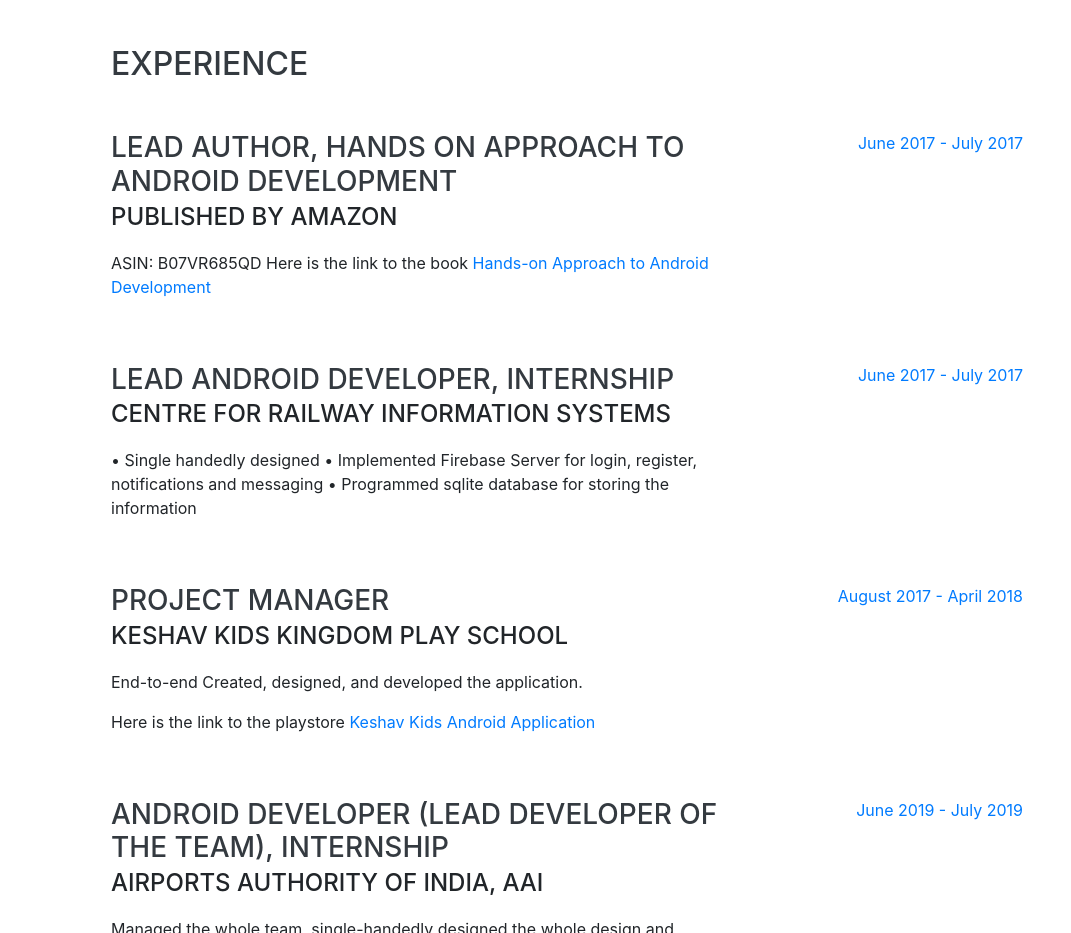
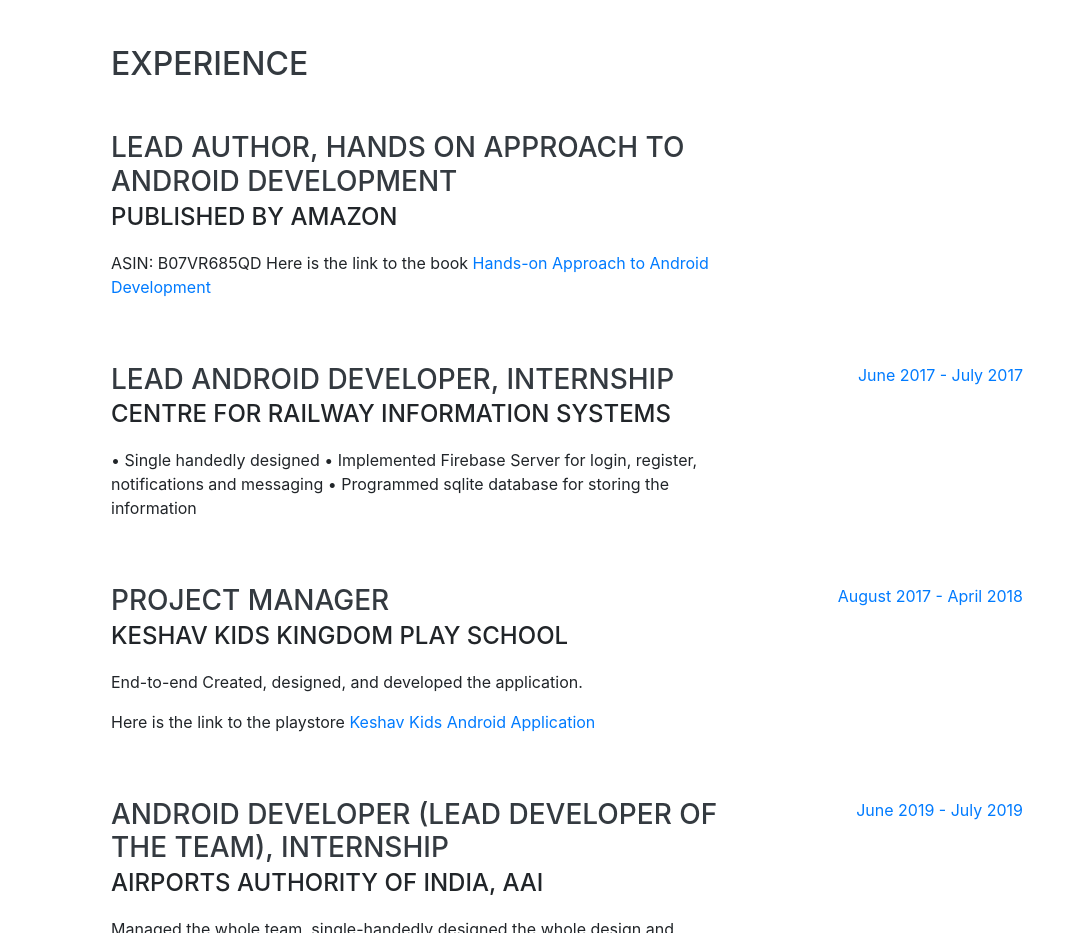
Before and after one commit to garvitchugh98/My-portoflio, a website with bundled scripts: page index.html in a window 1280 px wide. Shown: the part 804-1737 px from the top of the page, without its empty margins (209-1280 px from the left). Built offline with nearby package versions, Linux system fonts and the light colour scheme; a web font is replaced by a local one.

Commit message:
Update index.html

```diff
--- a/index.html
+++ b/index.html
@@ -113,7 +113,7 @@
 </p>
           </div>
           <div class="resume-date text-md-right">
-            <span class="text-primary">June 2017 - July 2017</span>
+
           </div>
         </div>
 
```
